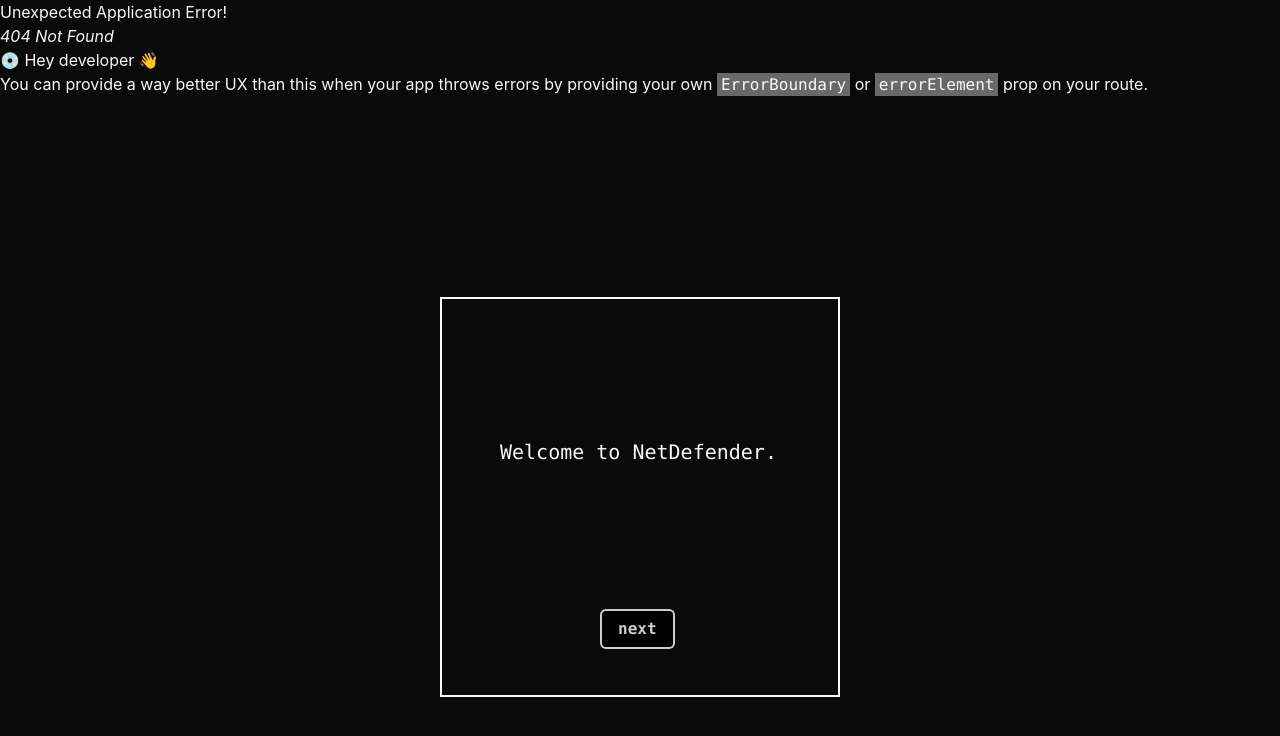
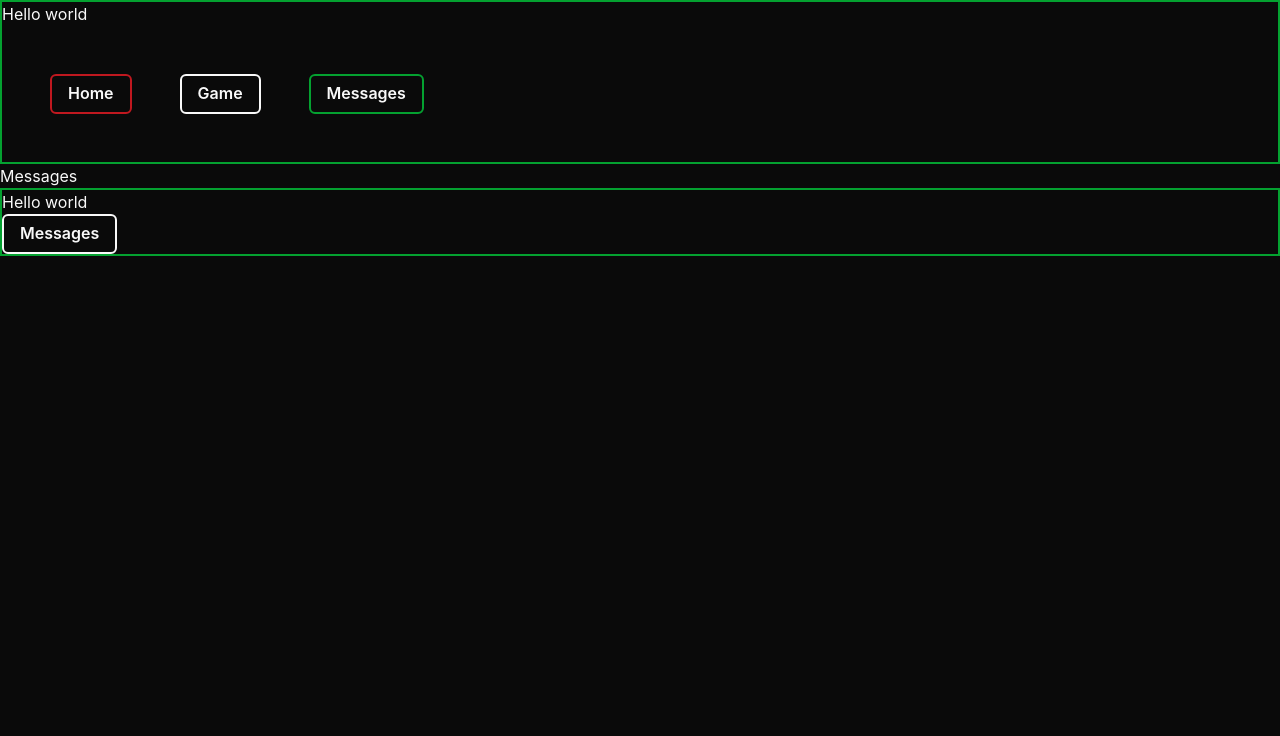
Before and after one commit to kabizzle/NetDefender, a React (Vite) app: page /message in a window 1280 px wide. Before the commit this address had no page. Shown: the top 736 px of the page. Built offline with nearby package versions, Linux system fonts and the light colour scheme.

Commit message:
react router working, links now go to different elements

```diff
--- a/src/App.tsx
+++ b/src/App.tsx
@@ -1,13 +1,8 @@
-import { ChakraProvider, extendTheme, AbsoluteCenter, Box } from "@chakra-ui/react";
-import IntroScreen from './components/IntroScreen';
+import { ChakraProvider, extendTheme } from "@chakra-ui/react";
 import { createBrowserRouter, createRoutesFromElements, Route, RouterProvider } from 'react-router-dom';
 import TestComponent from "./components/testComponent.tsx"
-
-const Root = () => {
-  return <>
-  </>
-}
-
+import Home from "./pages/Home.tsx";
+import Message from "./pages/Message.tsx"
 
 const theme = extendTheme({
   colors: {
@@ -28,24 +23,20 @@ const theme = extendTheme({
   }
 })
 
+const router = createBrowserRouter(
+  createRoutesFromElements(
+    <Route path="/" element={<TestComponent />} >
+      <Route path="test" element={<Home />} />
+      <Route path="message" element={<Message />} />
+    </Route>
+  )
+);
+
 const App = () => {
-  const router = createBrowserRouter(
-    createRoutesFromElements(
-      <Route path="/" element={<Root />} >
-        <Route index element={<App />} />
-        <Route path="test" element={<TestComponent />} />
-      </Route>
-    )
-  );
 
   return (
     <ChakraProvider theme = {theme}>
       <RouterProvider router={router} />
-      <Box pos='relative' w='100vw' minHeight='100vh'>
-        <AbsoluteCenter>
-          <IntroScreen/>
-        </AbsoluteCenter>
-      </Box>
     </ChakraProvider>
   )
 }
--- a/src/components/testComponent.tsx
+++ b/src/components/testComponent.tsx
@@ -1,11 +1,25 @@
-import { Box } from "@chakra-ui/react";
+import { Box, Button } from "@chakra-ui/react";
+import { Link, Outlet } from "react-router-dom";
 
 const TestComponent = () => {
 
     return (
-        <Box border="2px" borderColor="game.green">
-            <h1>"Hello world"</h1>
-        </Box>
+        <>
+            <Box border="2px" borderColor="game.green">
+                <h1>Hello world</h1>
+                <Button bgColor="game.black" border="2px" m="3em" borderColor="game.red" color="game.white">
+                    <Link to="/"> Home </Link>
+                </Button>
+                <Button bgColor="game.black" border="2px" borderColor="game.white" color="game.white">
+                    <Link to="/test"> Game </Link>
+                </Button>
+                <Button bgColor="game.black" border="2px" marginLeft="3em" borderColor="game.green" color="game.white">
+                    <Link to="/message"> Messages </Link>
+                </Button>
+            </Box>
+
+            <Outlet />
+        </>
     )
 };
 
--- /dev/null
+++ b/src/pages/Home.tsx
@@ -0,0 +1,20 @@
+import React from 'react'
+import { AbsoluteCenter, Box, Button } from "@chakra-ui/react";
+import IntroScreen from '../components/IntroScreen';
+import { Link, Outlet } from "react-router-dom";
+
+const Home = () => {
+  return (
+    <>
+      <Box pos='relative' w='100vw' minHeight='100vh'>
+        <AbsoluteCenter>
+          <IntroScreen/>
+        </AbsoluteCenter>
+      </Box>
+
+      <Outlet />
+    </>
+  )
+}
+
+export default Home;
--- /dev/null
+++ b/src/pages/Message.tsx
@@ -0,0 +1,21 @@
+import { Box, Button } from "@chakra-ui/react";
+import React from 'react'
+import { Link, Outlet } from "react-router-dom";
+
+const Message: React.FC = () => {
+  return (
+    <>
+        <div>Messages</div>
+        <Box border="2px" borderColor="game.green">
+            <h1>Hello world</h1>
+            <Button bgColor="game.black" border="2px" borderColor="game.white" color="game.white">
+                <Link to="/test"> Messages </Link>
+            </Button>
+        </Box>
+
+        <Outlet />
+    </>
+  )
+}
+
+export default Message;
```
Also changed, not shown: src/main.tsx (+0 -12 lines), src/Home.tsx (deleted).
